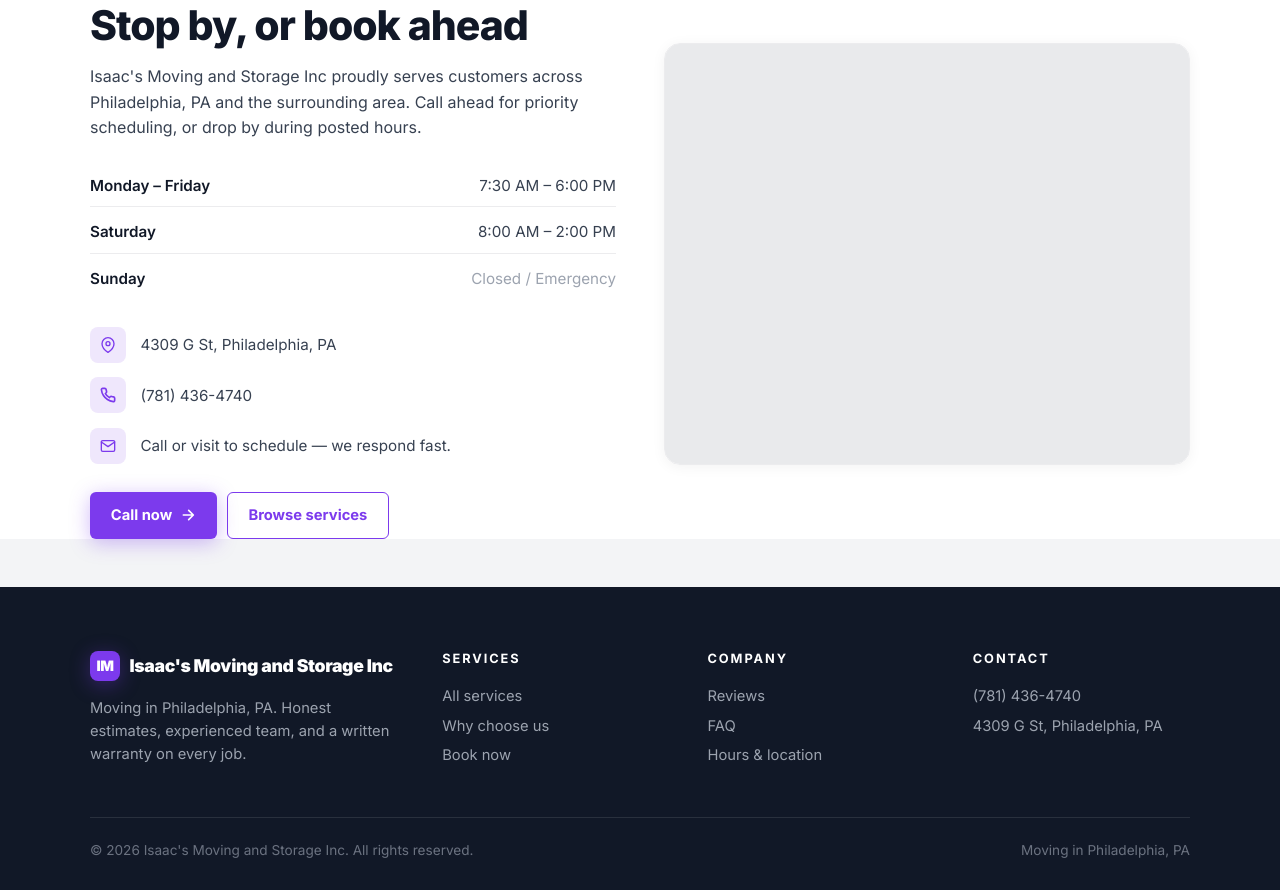
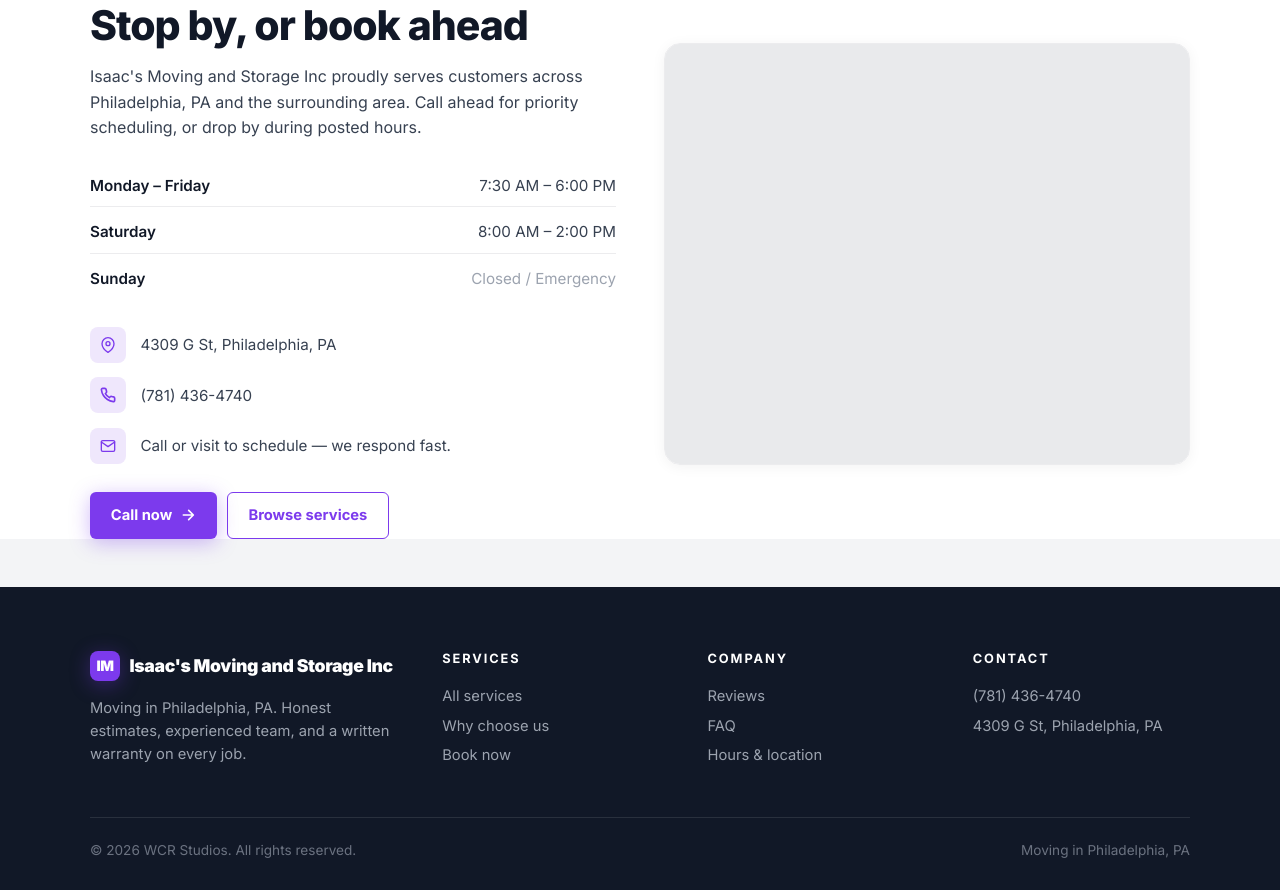
Before and after one commit to Wrenbjor/trades--isaacs-moving-and-storage-inc, a plain HTML site: page index.html in a window 1280 px wide. Shown: the part 4923-5813 px from the top of the page. Drawn offline with nearby package versions, Linux system fonts and the light colour scheme; no server answers.

Commit message:
Update site

```diff
--- a/index.html
+++ b/index.html
@@ -605,7 +605,7 @@ footer{background:#111827;color:#cbd5d1;padding:4rem 2rem 2rem}
     </div>
   </div>
   <div class="foot-bottom">
-    <div>&copy; 2026 Isaac&#39;s Moving and Storage Inc. All rights reserved.</div>
+    <div>&copy; 2026 WCR Studios. All rights reserved.</div>
     <div>Moving in Philadelphia, PA</div>
   </div>
 </footer>
```
